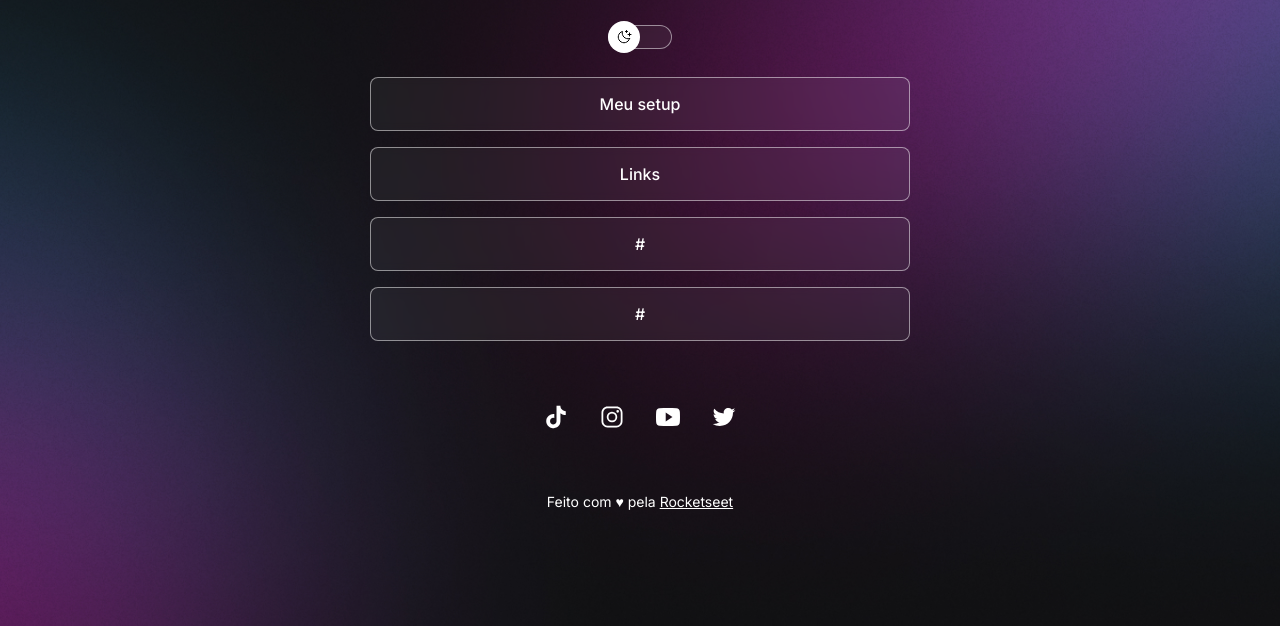
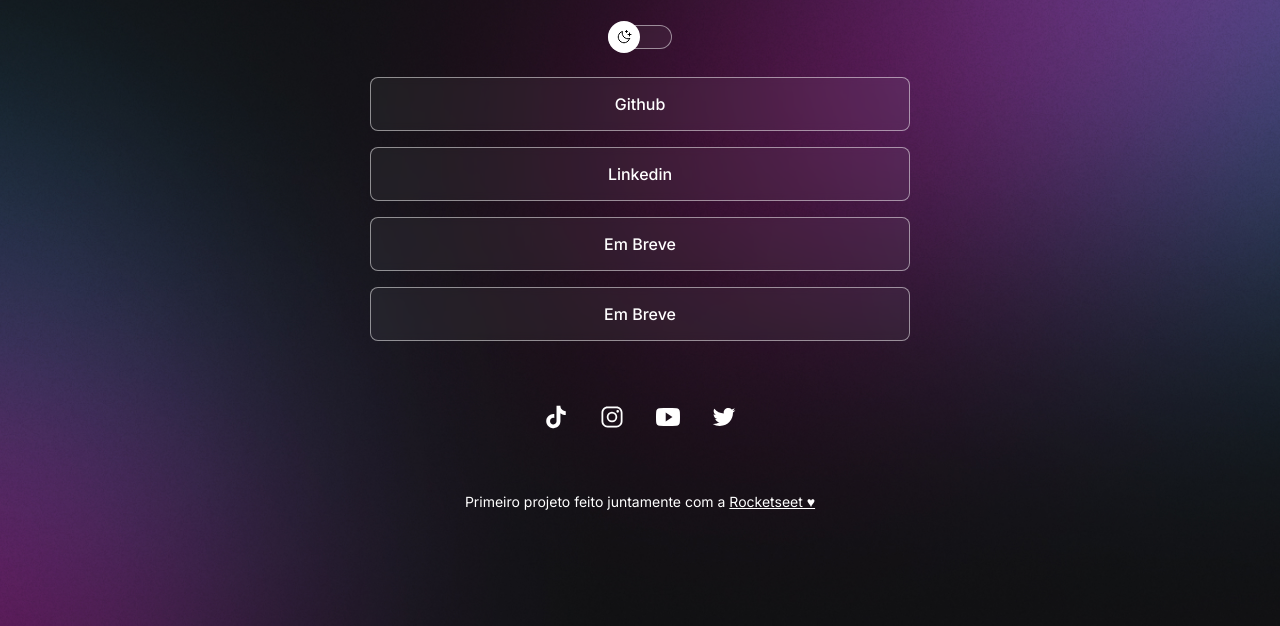
Before and after one commit to Juuuuliio/Projeto, a plain HTML site: page index.html in a window 1280 px wide. Shown: the part 230-856 px from the top of the page. Drawn offline with nearby package versions, Linux system fonts and the light colour scheme.

Commit message:
changed the html's links and description in footer

```diff
--- a/index.html
+++ b/index.html
@@ -28,10 +28,10 @@
             </div>
 
             <ul>
-                <li><a href="#" target="_blank">Meu setup</a></li>
-                <li><a href="#" target="_blank">Links</a></li>
-                <li><a href="#" target="_blank">#</a></li>
-                <li><a href="#" target="_blank">#</a></li>
+                <li><a href="https://github.com/Juuuuliio" target="_blank">Github</a></li>
+                <li><a href="https://www.linkedin.com/in/julio-rodrigues-4175711b6/" target="_blank">Linkedin</a></li>
+                <li><a href="#">Em Breve</a></li>
+                <li><a href="#">Em Breve</a></li>
             </ul>
             <div id="social-links">
                 <a href="https://www.tiktok.com/@iamchazin" target="_blank"><ion-icon name="logo-tiktok"></ion-icon></a>
@@ -41,7 +41,7 @@
             </div>
 
             <footer>
-                Feito com ♥ pela <a href="#" target="_blank">Rocketseet</a>
+                Primeiro projeto feito juntamente com a <a href="#" target="_blank">Rocketseet ♥</a>
             </footer>
         </div>
 
```
Also changed, not shown: Assets/assets/avatar-light.png, Assets/assets/avatar.png.
